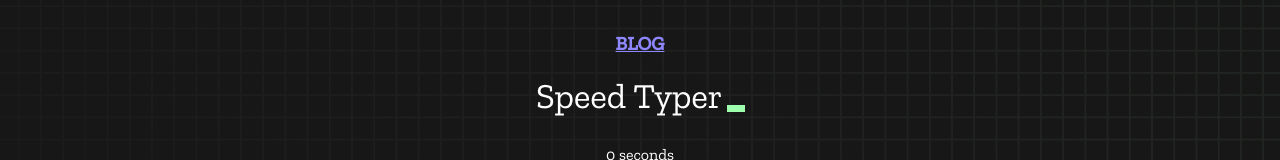
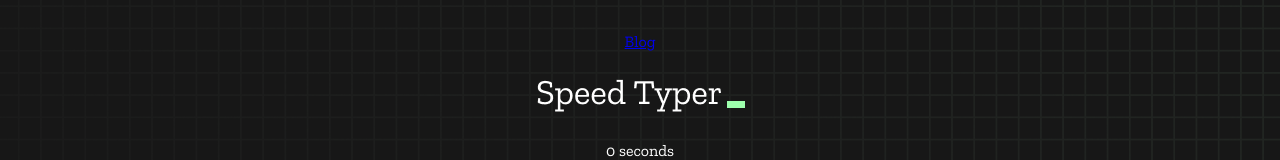
Before and after one commit to Kanon-Hosen/typing-monstart, a plain HTML site: page index.html in a window 1280 px wide. Shown: the top 160 px of the page. Drawn offline with nearby package versions, Linux system fonts and the light colour scheme.

Commit message:
custmize

```diff
--- a/styles.css
+++ b/styles.css
@@ -15,13 +15,7 @@ nav{
   margin-top: 2rem;
   cursor: pointer;
 }
-nav a{
-  text-align: center;
-  font-size: 19px;
-  color: rgb(143, 135, 255);
-  font-weight: 600;
-  text-transform: uppercase;
-}
+
 .box-container {
   width: 70%;
   margin: 0 auto;
```
